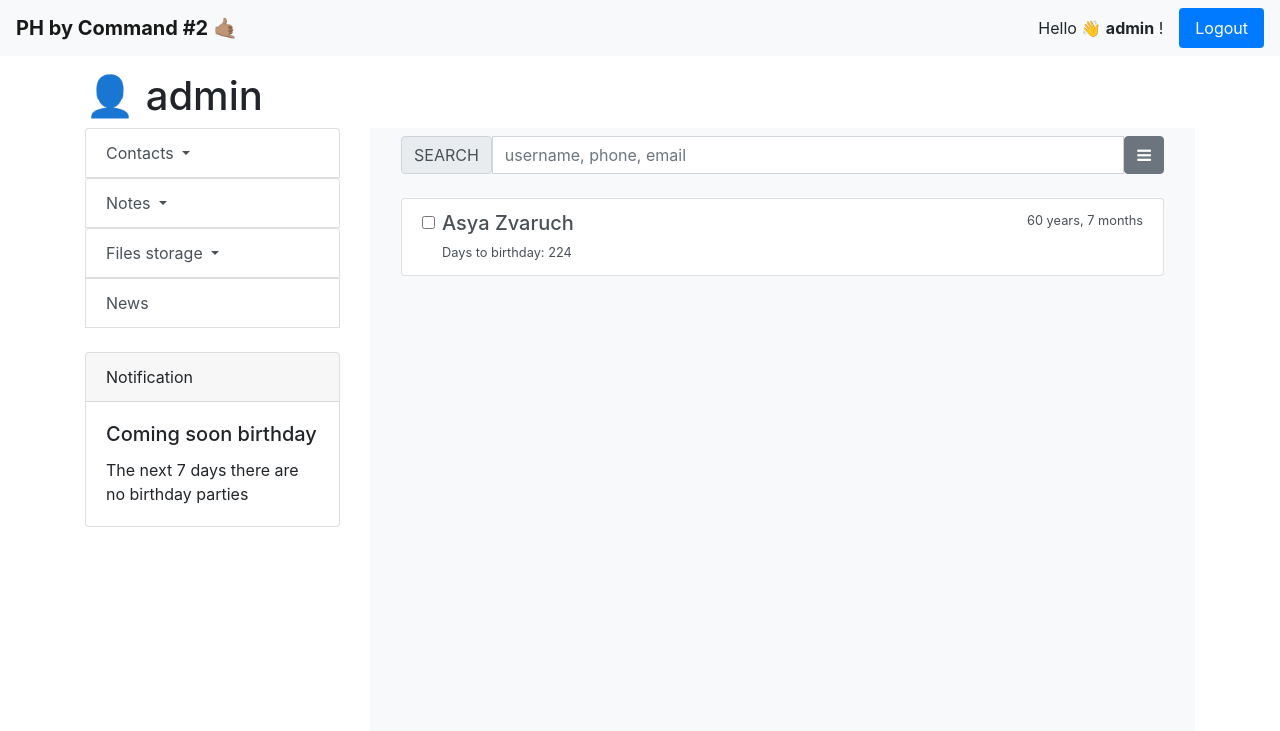
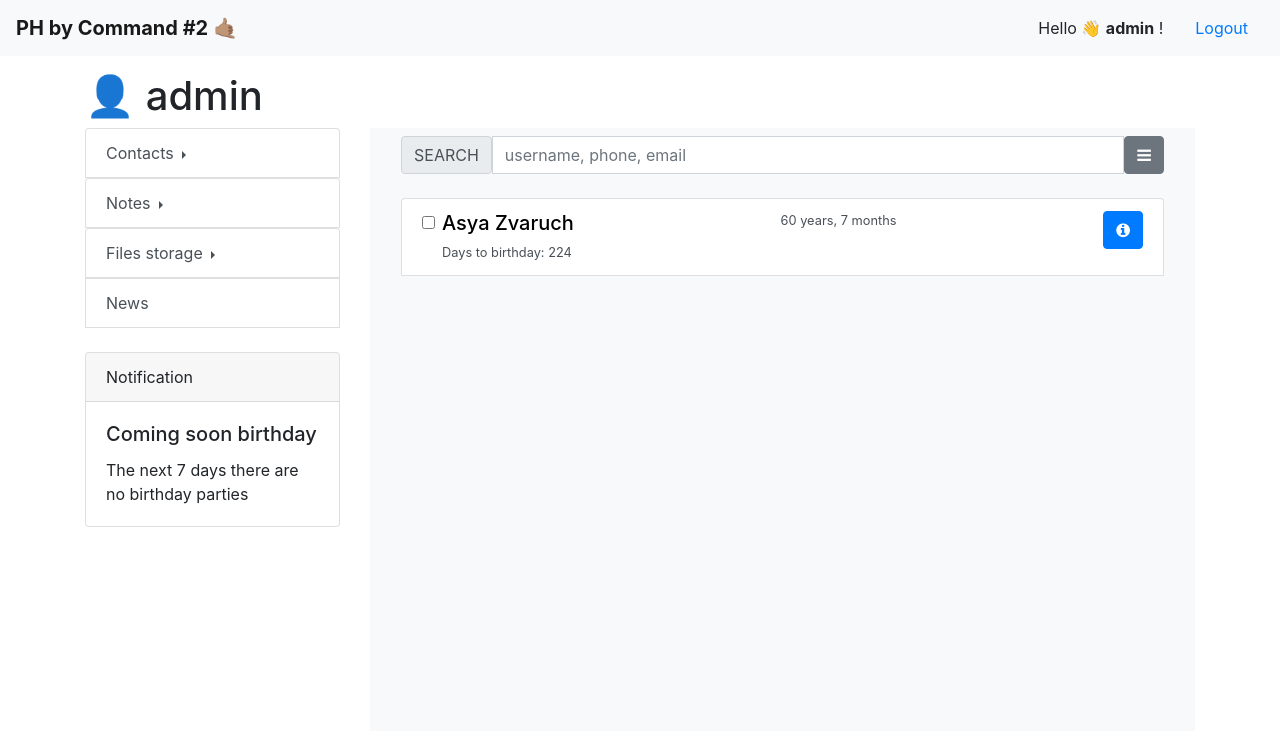
Before and after one commit to Iabellavita/Personal-Helper-Web, a Django app: page /contact/contacts/ in a window 1280 px wide. Shown: the top 731 px of the page. Run offline with Django 4.2, Linux system fonts and the light colour scheme; a user stored in the database is signed in; data comes from the database, SQL or seed files in the repository; both versions use the stored data as it was after the commit; some libraries are stand-ins or nearby versions.

Commit message:
change contact templates and nav

```diff
--- a/Personal_Helper/contacts/templates/contacts/contacts_view.html
+++ b/Personal_Helper/contacts/templates/contacts/contacts_view.html
@@ -1,6 +1,5 @@
 {% extends 'base.html' %}
-
-{% block title %}
+<link href="https://cdn.jsdelivr.net/npm/bootstrap@5.0.0-beta3/dist/css/bootstrap.min.css" rel="stylesheet" integrity="sha384-eOJMYsd53ii+scO/bJGFsiCZc+5NDVN2yr8+0RDqr0Ql0h+rP48ckxlpbzKgwra6" crossorigin="anonymous"/>{% block title %}
 Contact Book - {{ block.super }}
 {% endblock %}
 
@@ -37,32 +36,64 @@
     <div class="list-group">
         {% if contacts_data %}
         {% for contact in contacts_data %}
-        <a href="{{ contact.get_absolute_url }}" class="list-group-item list-group-item-action"
+        <div  class="list-group-item list-group-item-action"
            onmouseover="active(this)" onmouseout="normal(this)">
             <div class="d-flex w-100 justify-content-between">
                 <div class="form-check">
                     <input class="form-check-input" type="checkbox" name="contact" value="{{contact.pk}}" id="flexCheckIndeterminate">
-                    <h5 class="mb-1">{{contact.name}}</h5>
+                    <a style="color: black" href="{{ contact.get_absolute_url }}"><h5 class="mb-1">{{contact.name}}</h5></a>
+
                     <small>Days to birthday: {{contact.days_to_birthday}}</small>
                 </div>
                 <small>{{contact.birthday|timesince}}</small>
+                    <div>
+                        <button type="button" class="btn btn-primary" data-bs-toggle="modal" data-bs-target="#exampleModal">
+                        <i class="fa fa-info-circle"></i>
+                        </button>
+                    </div>
             </div>
-        </a>
+        </div>
+  <div class="modal fade" id="exampleModal" tabindex="-1" aria-labelledby="exampleModalLabel" aria-hidden="true">
+  <div class="modal-dialog">
+    <div class="modal-content">
+      <div class="modal-header">
+        <h5 class="modal-title" id="exampleModalLabel">Contact info</h5>
+        <button type="button" class="btn-close" data-bs-dismiss="modal" aria-label="Close"></button>
+      </div>
+      <div class="modal-body">
+        Contact name: {{contact.name}} <br>
+        Contact address: {{contact.address}} <br>
+        Contact birthday: {{contact.birthday}} <br>
+        Contact phone: {{contact.phone}} <br>
+        Contact phone: {{contact.phone_one}} <br>
+        Contact email: {{contact.email}} <p><a href="mailto:{{contact.email}}">Send email</a></p><br>
+        Contact email: {{contact.email_one}} <p><a href="mailto:{{contact.email}}">Send email</a></p><br>
+      </div>
+      <div class="modal-footer">
+        <button type="button" class="btn btn-secondary" data-bs-dismiss="modal">Close</button>
+      </div>
+    </div>
+  </div>
+</div>
         {% endfor %}
     </div>
             </form>
+
 </div>
+
 
 <div class="d-grid d-md-flex justify-content-md-end mb-2">
     <button type="submit" form="contactForm" class="btn btn-danger btn-block mt-3" id="submit" disabled><i class="fa fa-trash"></i> DELETE</button>
 </div>
 
 
+
+
 {% else %}
 <img src="https://cdn.dribbble.com/users/415089/screenshots/14359077/media/12e60e1d4f5556b56310908bc9e6c2ea.jpg?compress=1&resize=768x576&vertical=top"
      height="85%" width="85%" class="rounded mx-auto d-block" alt="not-search-result">
 {% endif %}
-<script src="https://ajax.googleapis.com/ajax/libs/jquery/3.6.0/jquery.min.js"></script>
+
 <script>
 function normal(x) {
   x.className = 'list-group-item list-group-item-action';
@@ -81,7 +112,7 @@
         }
     });
 });
-
-
 </script>
+    <script src="https://ajax.googleapis.com/ajax/libs/jquery/3.6.0/jquery.min.js"></script>
+    <script src="https://cdn.jsdelivr.net/npm/bootstrap@5.0.0-beta3/dist/js/bootstrap.min.js" integrity="sha384-j0CNLUeiqtyaRmlzUHCPZ+Gy5fQu0dQ6eZ/xAww941Ai1SxSY+0EQqNXNE6DZiVc" crossorigin="anonymous"></script>
 {% endblock %}
--- a/Personal_Helper/templates/base.html
+++ b/Personal_Helper/templates/base.html
@@ -22,9 +22,10 @@
     <div class="row">
         <div class="col-md-3">
 
-            <div class="dropstart">
-                <button type="button" class="list-group-item list-group-item-action dropdown-toggle"
-                        data-bs-toggle="dropdown" aria-expanded="false">
+
+                <div class="dropright">
+                <button type="button" id="contact" class="list-group-item list-group-item-action dropdown-toggle"
+                        data-bs-toggle="dropdown" aria-expanded="false" aria-haspopup="true" onmouseover="activeNav(this)" onmouseout="normalNav(this)">
                     Contacts
                 </button>
                 <ul class="dropdown-menu">
@@ -33,10 +34,13 @@
                     <li><a class="list-group-item list-group-item-action dropstart-menu"
                            href="{% url 'create_contact' %}">Create new contact</a></li>
                 </ul>
-            </div>
-            <div class="dropstart">
-                <button type="button" class="list-group-item list-group-item-action dropdown-toggle"
-                        data-bs-toggle="dropdown" aria-expanded="false">
+                    </div>
+
+
+
+            <div class="dropright">
+                <button type="button" id="notes" class="list-group-item list-group-item-action dropdown-toggle"
+                        data-bs-toggle="dropdown" aria-expanded="false" onmouseover="activeNav(this)" onmouseout="normalNav(this)">
                     Notes
                 </button>
                 <ul class="dropdown-menu">
@@ -46,9 +50,10 @@
                            href="#">Create new note</a></li>
                 </ul>
             </div>
-            <div class="dropstart">
-                <button type="button" class="list-group-item list-group-item-action dropdown-toggle"
-                        data-bs-toggle="dropdown" aria-expanded="false">
+
+            <div class="dropright">
+                <button type="button" id="files" class="list-group-item list-group-item-action dropdown-toggle"
+                        data-bs-toggle="dropdown" aria-expanded="false" onmouseover="activeNav(this)" onmouseout="normalNav(this)">
                     Files storage
                 </button>
                 <ul class="dropdown-menu">
@@ -58,7 +63,7 @@
                            href="{% url 'upload_file' %}">Add new file</a></li>
                 </ul>
             </div>
-            <a href="#" class="list-group-item list-group-item-action">News</a>
+            <a href="#" class="list-group-item list-group-item-action" onmouseover="activeNews(this)" onmouseout="normalNews(this)">News</a>
 
             {% include 'inc/_notification.html' %}
         </div>
@@ -78,6 +83,43 @@
     {% endblock %}
 </div>
 {% endif %}
+
+<script>
+
+function normalNews(x) {
+  x.className = 'list-group-item list-group-item-action';
+}
+
+function activeNews(x) {
+  x.className = 'list-group-item list-group-item-action active';
+}
+
+function normalNav(x) {
+  x.className = 'list-group-item list-group-item-action dropdown-toggle';
+}
+
+function activeNav(x) {
+  x.className = 'list-group-item list-group-item-action dropdown-toggle active';
+}
+
+$(document).ready(function(){
+    $(".dropright").hover(function(){
+        var dropdownMenu = $(this).children(".dropdown-menu");
+        if(dropdownMenu.is(":visible")){
+            dropdownMenu.parent().toggleClass("open");
+        }
+    });
+});
+
+</script>
+<style>
+    .dropright:hover .dropdown-menu{
+        display: block;
+    }
+    .dropdown-menu{
+        margin-top: 0;
+    }
+</style>
 <script src="https://cdn.jsdelivr.net/npm/@popperjs/core@2.11.6/dist/umd/popper.min.js"
         integrity="sha384-oBqDVmMz9ATKxIep9tiCxS/Z9fNfEXiDAYTujMAeBAsjFuCZSmKbSSUnQlmh/jp3"
         crossorigin="anonymous"></script>
```
Also changed, not shown: Personal_Helper/db.sqlite3.
